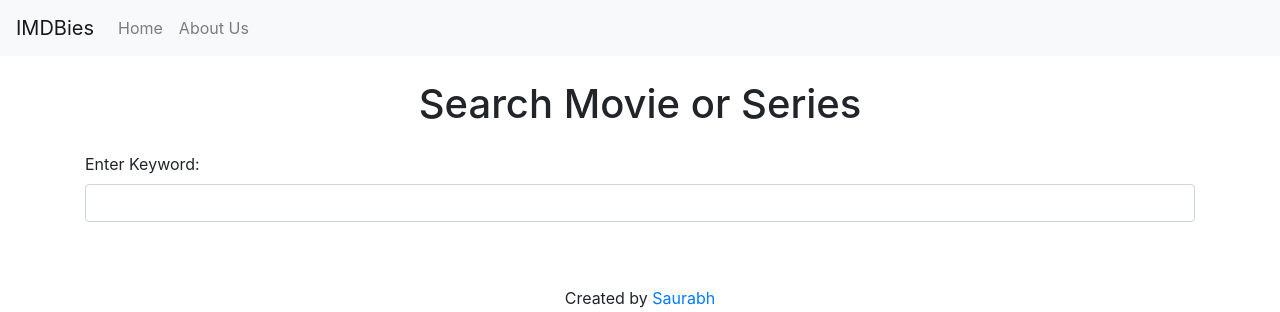
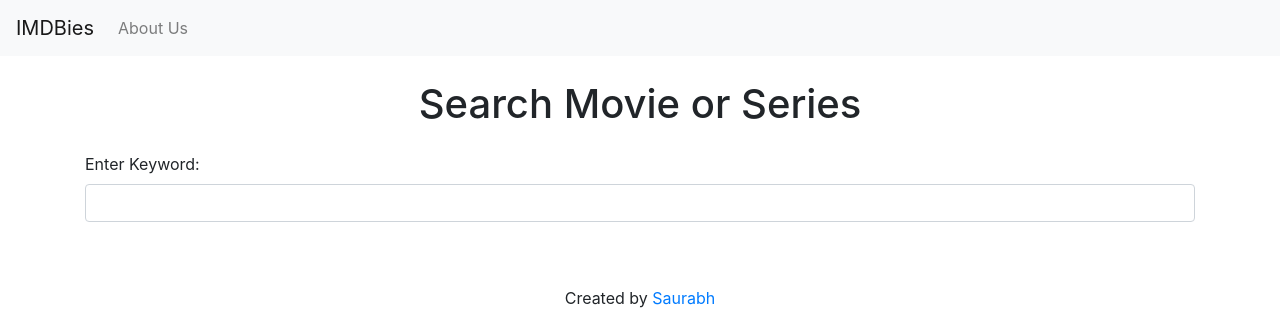
Before and after one commit to thesupersaurabh/IMDBies, a Flask app: page / in a window 1280 px wide. Shown: the top 312 px of the page. Run offline with Flask 3, Linux system fonts and the light colour scheme; some libraries are stand-ins or nearby versions.

Commit message:
Update base.html

```diff
--- a/templates/base.html
+++ b/templates/base.html
@@ -11,9 +11,6 @@
         <nav class="navbar navbar-expand-lg navbar-light bg-light">
             <a class="navbar-brand" href="/">IMDBies</a>
             <ul class="navbar-nav mr-auto">
-                <li class="nav-item">
-                    <a class="nav-link" href="/">Home</a>
-                </li>
                 <li class="nav-item">
                     <a class="nav-link" href="/aboutus">About Us</a>
                 </li>
```
